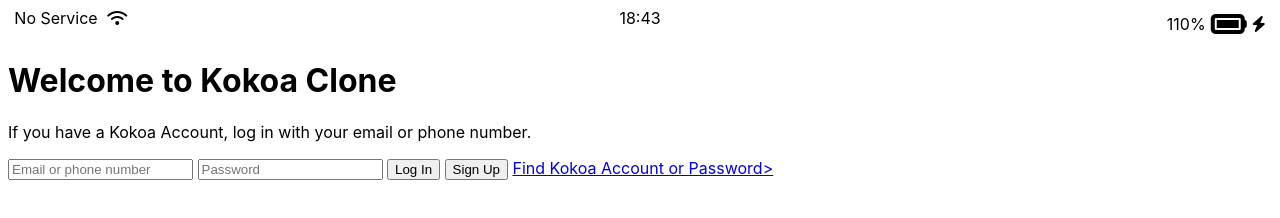
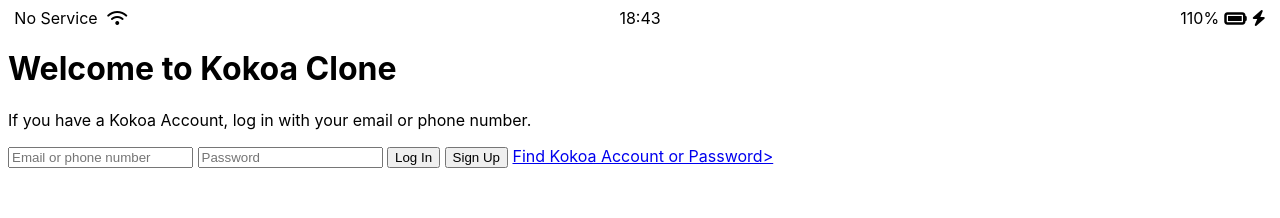
Before and after one commit to changstar/kokoa-clone-2020, a plain HTML site: page index.html in a window 1280 px wide. Drawn offline with Linux system fonts and the light colour scheme.

Commit message:
배터리 크기 수정

```diff
--- a/index.html
+++ b/index.html
@@ -18,7 +18,7 @@
         </div>
         <div class="status-bar__column">
             <span>110%</span>
-            <i class="fas fa-battery-full fa-2x"></i>
+            <i class="fas fa-battery-full fa-lg"></i>
             <i class="fas fa-bolt"></i>
         </div>
             <script
```
